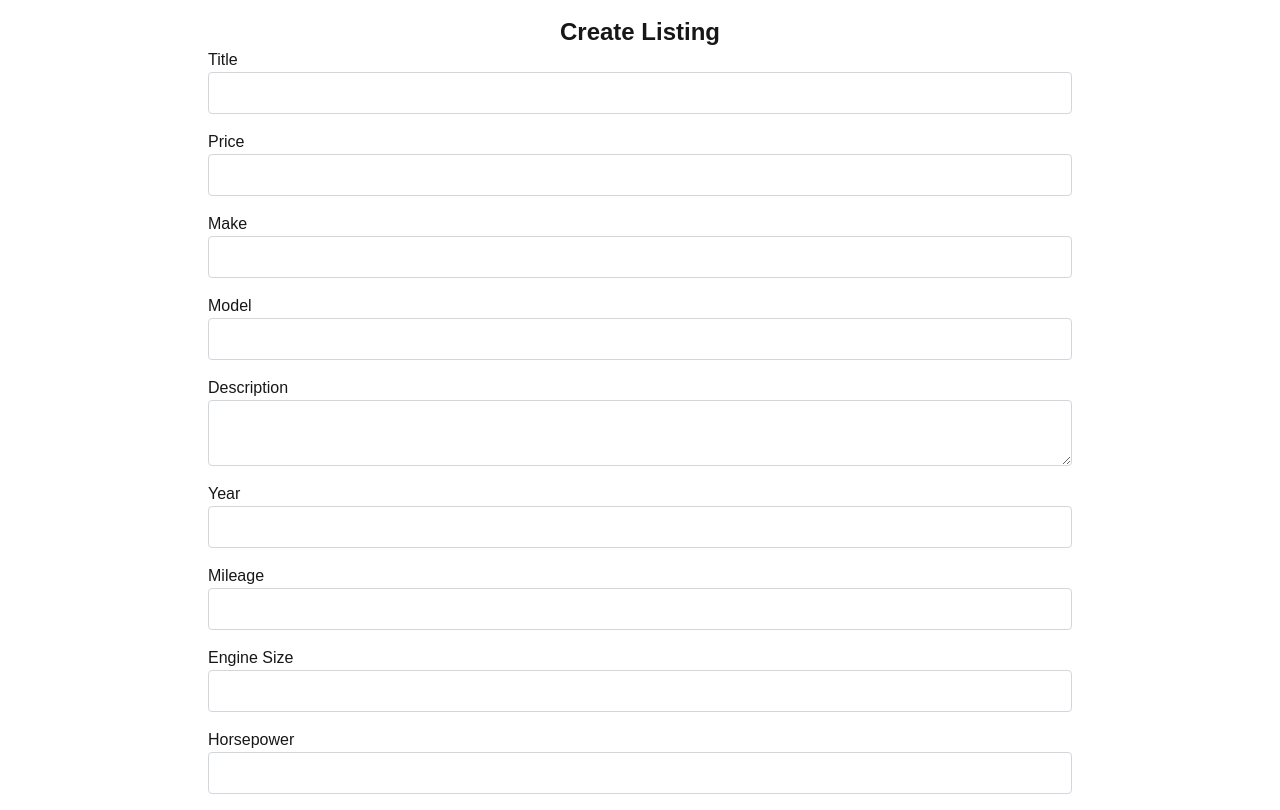
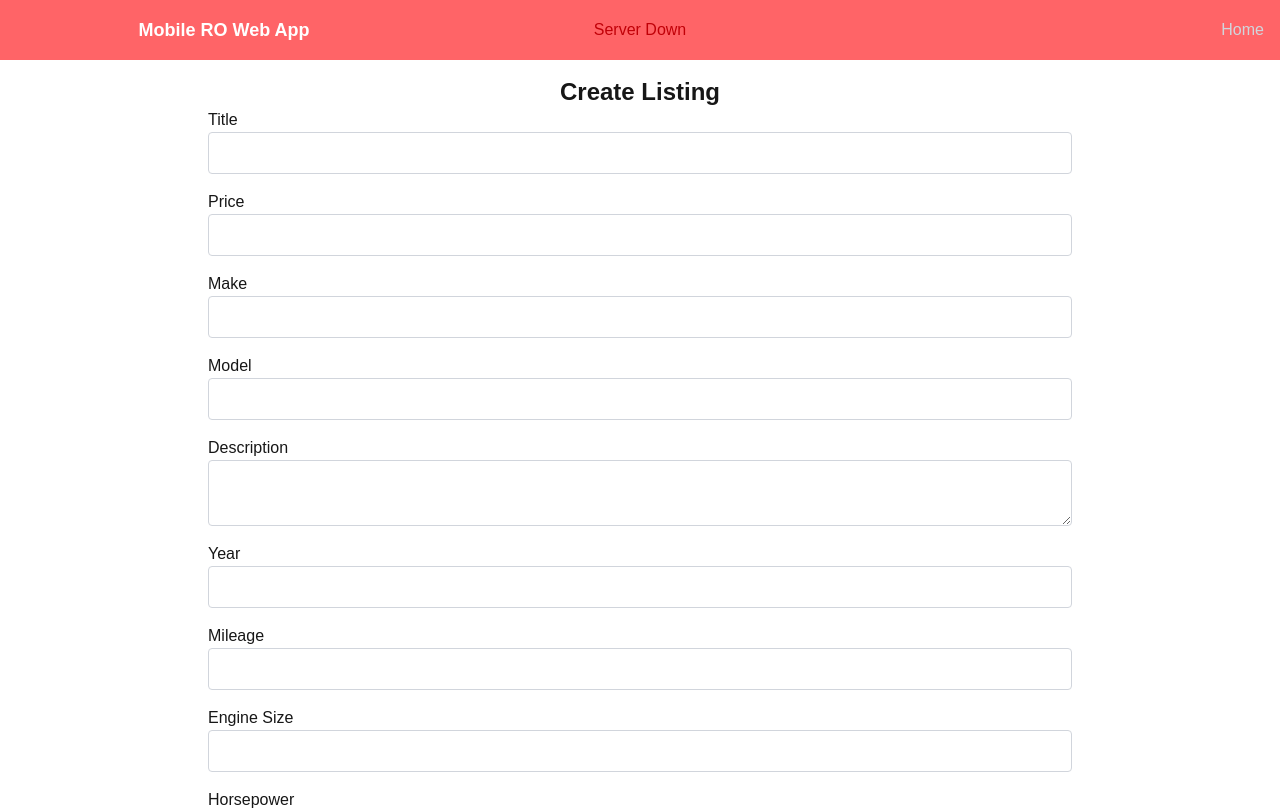
Before and after one commit to tiutcristian/mobile_frontend, a Next.js app: page /createListing in a window 1280 px wide. Shown: the top 810 px of the page. Built offline with nearby package versions, Linux system fonts and the light colour scheme; no server answers.

Commit message:
create network state logic + create navbar

```diff
--- /dev/null
+++ b/app/NavBar.tsx
@@ -0,0 +1,67 @@
+"use client";
+import { useEffect, useState } from "react";
+import { useNetworkContext } from "./context/NetworkContext";
+import { NetworkState } from "./types";
+
+export default function NavBar() {
+    const { state: nextworkState, dispatch: networkDispatch } = useNetworkContext();
+    const [navClass, setNavClass] = useState("bg-gray-800 p-4");
+
+    useEffect(() => {
+        const interval = setInterval(() => {
+            if (navigator.onLine) {
+                console.log("Network up");
+                fetch(`http://localhost:8080/api/v1/heartbeat`, {
+                    method: 'GET',
+                    headers: {
+                        'x-api-key': 'mobile',
+                    },
+                })
+                    .then((response) => {
+                        if (!response.ok) {
+                            throw new Error('Failed to fetch data');
+                        }
+                        networkDispatch({ type: "UPDATE", payload: { networkState: NetworkState.UP } });
+                        setNavClass("bg-gray-800 p-4");
+                        console.log('Server up');
+                    })
+                    .catch((() => {
+                        console.log('Server down');
+                        setNavClass("bg-red-400 p-4");
+                        networkDispatch({ type: "UPDATE", payload: { networkState: NetworkState.SERVER_DOWN } });
+                    }));
+            } else {
+                console.log("Network down");
+                setNavClass("bg-red-400 p-4");
+                networkDispatch({ type: "UPDATE", payload: { networkState: NetworkState.NETWORK_DOWN } });
+            }
+
+        }, 1000);
+
+        return () => clearInterval(interval);
+    }, []);
+
+    return (
+        <nav className={navClass}>
+            <div className="container mx-auto flex justify-between items-center">
+                <div className="text-white text-lg font-semibold w-1/3 text-center">
+                    Mobile RO Web App
+                </div>
+                <span className="text-red-700 w-1/3 text-center">
+                    {nextworkState.networkState !== NetworkState.UP ?
+                        nextworkState.networkState === NetworkState.SERVER_DOWN ?
+                            "Server Down" :
+                            "Network Down" :
+                        ""}
+                </span>
+                <ul className="flex space-x-4 w-1/3 justify-end">
+                    <li>
+                        <a href="/" className="text-gray-300 hover:text-white">
+                            Home
+                        </a>
+                    </li>
+                </ul>
+            </div>
+        </nav>
+    );
+}
--- /dev/null
+++ b/app/context/NetworkContext.tsx
@@ -0,0 +1,40 @@
+"use client";
+
+import { createContext, useReducer, useContext, ReactNode } from "react";
+import { NetworkActionType, Listing, NetworkState, NetworkStateType } from "../types";
+
+// const importedListings = jsonListings as Listing[];
+
+export function networkReducer(state: NetworkStateType, action: NetworkActionType): NetworkStateType {
+  switch (action.type) {
+    case "UPDATE":
+      return {
+        ...state,
+        networkState: action.payload.networkState,
+      };
+
+    default:
+      return state;
+  }
+}
+
+export const NetworkContext = createContext<
+  | { state: NetworkStateType; dispatch: React.Dispatch<NetworkActionType> }
+  | undefined
+>(undefined);
+
+export function NetworkContextProvider({ children }: { children: ReactNode }) {
+  const [state, dispatch] = useReducer(networkReducer, { networkState: NetworkState.UP, });
+
+  return (
+    <NetworkContext.Provider value={{ state, dispatch }}>
+      {children}
+    </NetworkContext.Provider>
+  );
+}
+
+export function useNetworkContext() {
+  const context = useContext(NetworkContext);
+  if (!context) throw new Error("useNetworkContext must be used within a NetworkContextProvider");
+  return context;
+}
--- a/app/layout.tsx
+++ b/app/layout.tsx
@@ -2,6 +2,8 @@ import type { Metadata } from "next";
 import { Geist, Geist_Mono } from "next/font/google";
 import "./globals.css";
 import FontAwesomeConfig from "./fontawesome";
+import { NetworkContextProvider } from "./context/NetworkContext";
+import NavBar from "./NavBar";
 
 const geistSans = Geist({
   variable: "--font-geist-sans",
@@ -30,7 +32,10 @@ export default function RootLayout({
       <body
         className={`${geistSans.variable} ${geistMono.variable} antialiased`}
       >
+        <NetworkContextProvider>
+          <NavBar />
           {children}
+        </NetworkContextProvider>
       </body>
     </html>
   );
--- a/app/types.ts
+++ b/app/types.ts
@@ -26,10 +26,15 @@ export type Listing = {
     fuelType : FuelType;
 };
 
-export type ListingsStateType = { listings: Listing[]; };
+export enum NetworkState {
+    NETWORK_DOWN = "NETWORK_DOWN",
+    SERVER_DOWN = "SERVER_DOWN",
+    UP = "UP",
+}
 
-export type ActionType =
-  | { type: "CREATE"; payload: Listing }
-  | { type: "UPDATE"; payload: Listing }
-  | { type: "DELETE"; payload: number }
-  | { type: "FILTER"; payload: string };
+export type NetworkStateType = {
+    networkState: NetworkState,
+};
+
+export type NetworkActionType =
+    | { type: "UPDATE"; payload: { networkState: NetworkState } }
```
